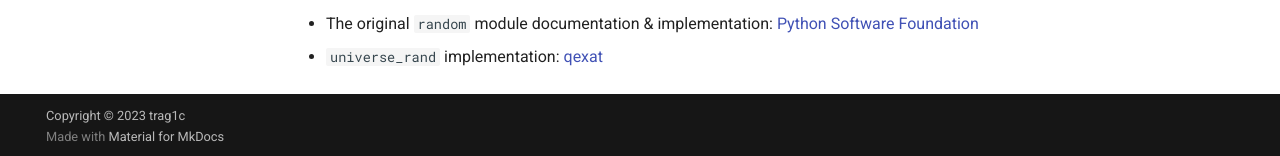
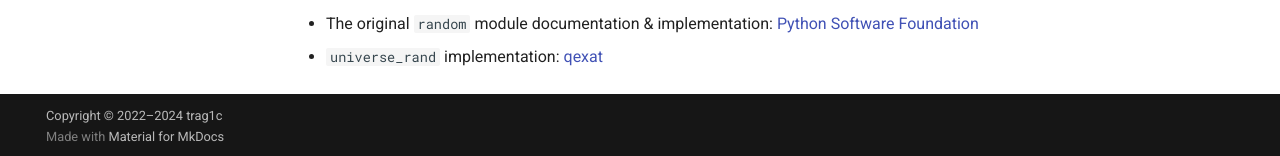
Before and after one commit to trag1c/ixia, an MkDocs documentation site: the page built from docs/index.md, in a window 1280 px wide and 1057 px high. Shown: the part 898-1054 px from the top of the window. Built offline with MkDocs 1.6.1 and Material for MkDocs 9.7.7, drawn with Linux system fonts in a browser that asks for light colours; comment, search, counter and statistics services are not loaded.

Commit message:
Updated LICENSE (#16)

```diff
--- a/mkdocs.yml
+++ b/mkdocs.yml
@@ -1,7 +1,7 @@
 site_name: Ixia Documentation
 repo_url: https://github.com/trag1c/ixia
 repo_name: trag1c/ixia
-copyright: Copyright &copy; 2023 trag1c
+copyright: Copyright &copy; 2022–2024 trag1c
 nav:
   - Home: index.md
   - Integers: integers.md
```
Also changed, not shown: 1 other file.
